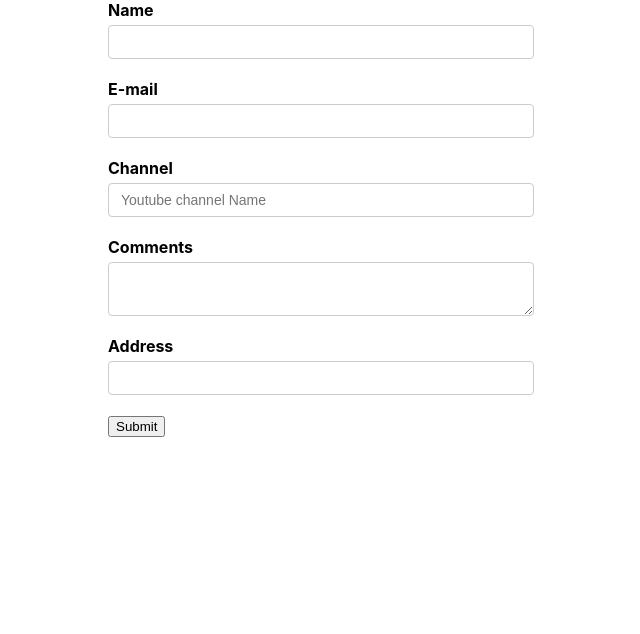
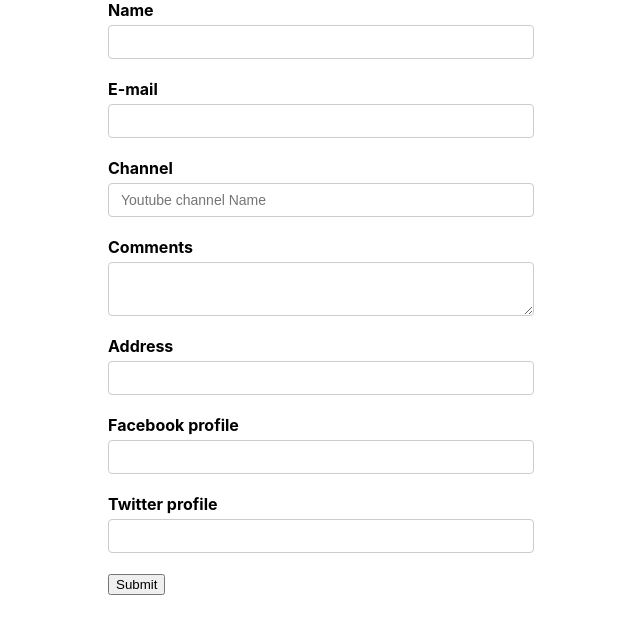
Before and after one commit to Tareq1131/React-Formik, a React (Create React App) app: page / in a window 1280 px wide. Shown: the top 634 px of the page, without its empty margins (319-959 px from the left). Built offline with nearby package versions, Linux system fonts and the light colour scheme.

Commit message:
nested object

```diff
--- a/src/Components/YoutubeFrom.js
+++ b/src/Components/YoutubeFrom.js
@@ -3,7 +3,18 @@
 import * as Yup from "yup";
 import TextError from "./TextError";
 
-const initialValues = { name: "", email: "", channel: "",comments: "",address: "" };
+const initialValues = {
+    name: "",
+email: "",
+channel: "",
+comments: "",
+address: "",
+social: {
+    facebook: '',
+    twitter: ''
+}
+
+};
 
 const onSubmit = (values) => {
   console.log("form Data", values);
@@ -13,7 +24,7 @@
 const validationSchema = Yup.object({
   name: Yup.string().required("Required Name"),
   email: Yup.string().email("Invalid email format").required("Required mail"),
-  channel: Yup.string().required("Required"),
+  channel: Yup.string().required("Required channel"),
 });
 
 function YoutubeFrom() {
@@ -45,7 +56,7 @@
         <div className="form-control">
           <label htmlFor="channel">Channel</label>
           <Field type="text" id="channel" name="channel" placeholder= 'Youtube channel Name'/>
-          <ErrorMessage name="channel" />
+          <ErrorMessage name="channel" component ={TextError}/>
         </div>
 
         <div className="form-control">
@@ -71,6 +82,16 @@
 
         </Field>
         </div>
+
+        <div className="form-control">
+        <label htmlFor="facebook">Facebook profile</label>
+        <Field type='text' id='facebook' name= 'social.facebook'/>
+        </div>
+
+        <div className="form-control">
+        <label htmlFor="twitter">Twitter profile</label>
+        <Field type='text' id='twitter' name= 'social.twitter'/>
+        </div>
         <button type="submit">Submit</button>
       </Form>
     </Formik>
```
